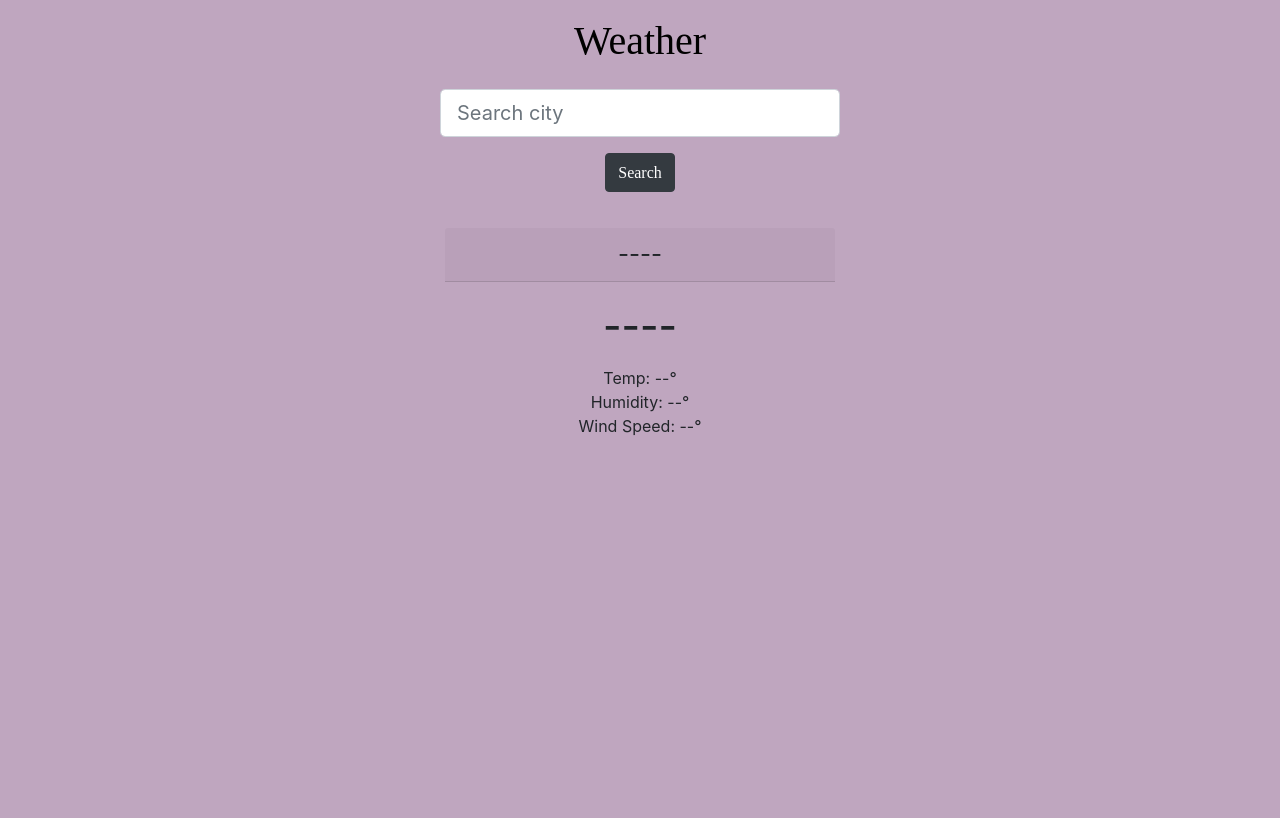
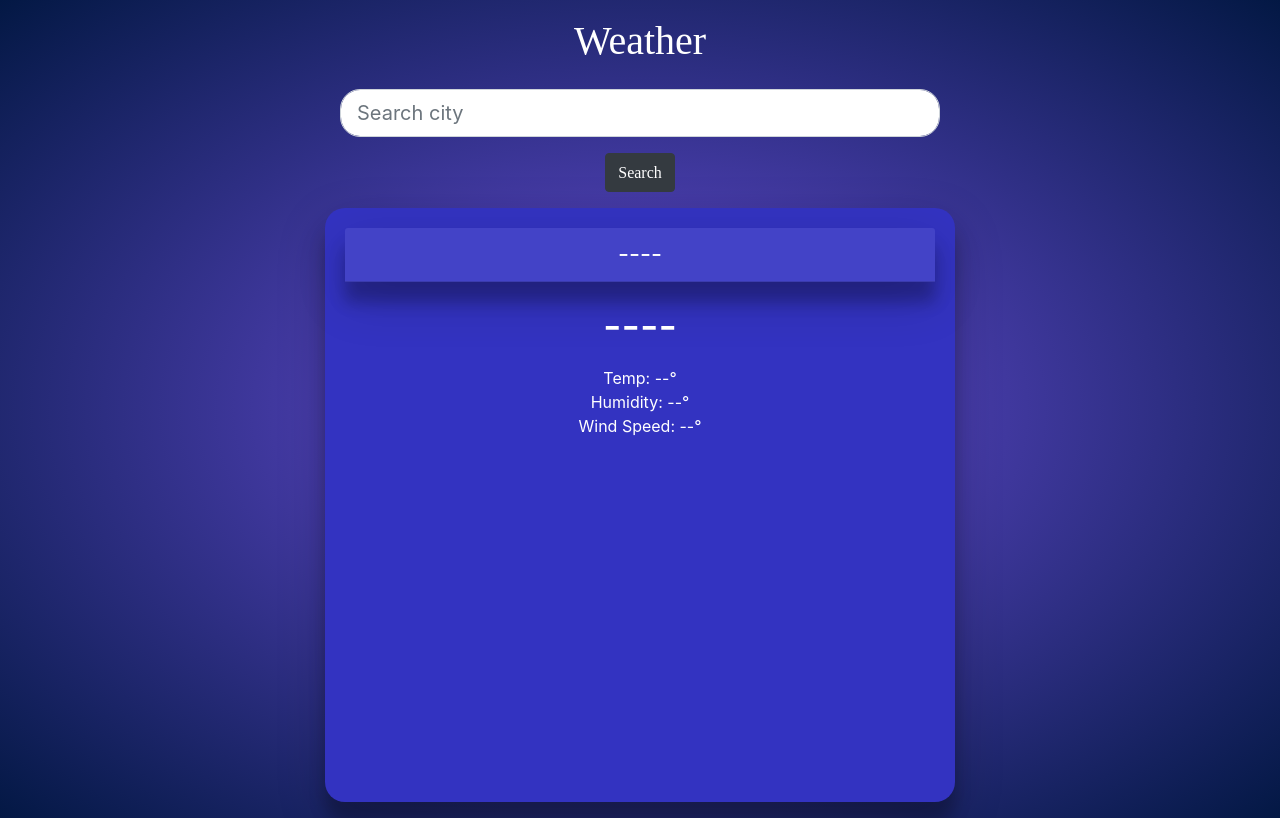
Before and after one commit to 7ommyBoy/weatherApp, a plain HTML site: page index.html in a window 1280 px wide. Drawn offline with nearby package versions, Linux system fonts and the light colour scheme.

Commit message:
Update style.css

```diff
--- a/style.css
+++ b/style.css
@@ -1,15 +1,59 @@
 #city-input, #weather-output {
-    max-width: 400px;
-    margin: 0 auto;
+  max-width: 600px;
+  margin: 0 auto;
+  background-color: #ffffff;
+  border-radius: 20px;
+  border: hover;
 
 }
 
 .banner {
-    color: #000000;
+    color:  black1;
     font-family: sans-serif;
 }
 
 body {
-  background-color: #bfa6bf;
+width: 100%;
+height: 100%;
+/* Created with https://www.css-gradient.com */
+background: #6A4EDC;
+background: -webkit-radial-gradient(center, #6A4EDC, #031844);
+background: -moz-radial-gradient(center, #6A4EDC, #031844);
+background: radial-gradient(ellipse at center, #6A4EDC, #031844);
 
 }
+
+button {
+  border: hover;
+}
+
+.card-deck{
+  box-shadow: 0 20px 16px 0 rgba(0,0,0,0.24),0 17px 50px 0 rgba(0,0,0,0.19);
+  border-radius: 20px;
+  border: hover;
+  background-color: #3333c1;
+  padding-bottom: 50%;
+
+}
+
+.card-deck:hover {
+  box-shadow: 0 35px 50px 0 rgba(0,0,0,0.24),0 17px 50px 0 rgba(0,0,0,0.19);
+}
+
+
+div.card-header {
+  background-color: #4343c7;
+  box-shadow: 0 20px 16px 0 rgba(0,0,0,0.24),0 17px 50px 0 rgba(0,0,0,0.19);
+  border-radius: 80px;
+  border: hover;
+}
+
+
+.card-header:hover {
+  box-shadow: 0 35px 50px 0 rgba(0,0,0,0.24),0 17px 50px 0 rgba(0,0,0,0.19);
+}
+
+
+weather-type, li, h4, h1  {
+  color:white;
+}
```
